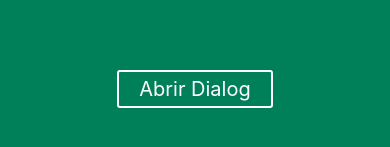
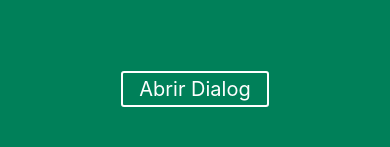
Before and after one commit to guivezula/lemon-dialog, a React (Create React App) app: page / in a window 390 px wide. Shown: the part 333-480 px from the top of the page. Built offline with nearby package versions, Linux system fonts and the light colour scheme.

Commit message:
mudando css de pixels para rem para ajustar mobile view

```diff
--- a/src/components/App/style/App.styled.ts
+++ b/src/components/App/style/App.styled.ts
@@ -8,7 +8,7 @@ const AppBody = styled.div `
   flex-direction: column;
   align-items: center;
   justify-content: center;
-  font-size: calc(10px + 2vmin);
+  font-size: calc(0.625rem + 2vmin);
   color: white;
 `;
 
@@ -17,9 +17,9 @@ const Button = styled.button `
   border: 2px solid white;
   color: white;
   border-radius: 3px;
-  margin: 0 1em;
-  padding: 0.25em 1em;
-  font-size: 20px;
+  margin: 0 1rem;
+  padding: 0.25rem 1rem;
+  font-size: 1.25rem;
   font-family: Inter;
   font-weight: 400;
 
--- a/src/components/Dialog/style/Dialog.styled.ts
+++ b/src/components/Dialog/style/Dialog.styled.ts
@@ -26,29 +26,29 @@ const Container = styled.div`
 
 const DialogHeader = styled.header`
   display: flex;
-  padding: 32px;
-  height: 46px;
+  padding: 2rem;
+  height: 2.875rem;
   align-items: center;
 `;
 
 const Title = styled.span`
   font-family: Inter;
-  font-size: 22px;
+  font-size: 1.375rem;
   font-weight: 500;
-  line-height: 30px;
+  line-height: 1.875px;
   letter-spacing: -0.032em;
   text-align: left;
 `;
 
 const DialogContent = styled.div`
   font-family: Inter;
-  font-size: 18px;
+  font-size: 1.125rem;
   font-weight: 400;
-  line-height: 24px;
+  line-height: 1.5rem;
   letter-spacing: -0.028em;
   text-align: left;
 
-  padding: 0px 32px 32px 32px;
+  padding: 0px 2rem 2rem 2rem;
   overflow-y: auto;
 `;
 
```
